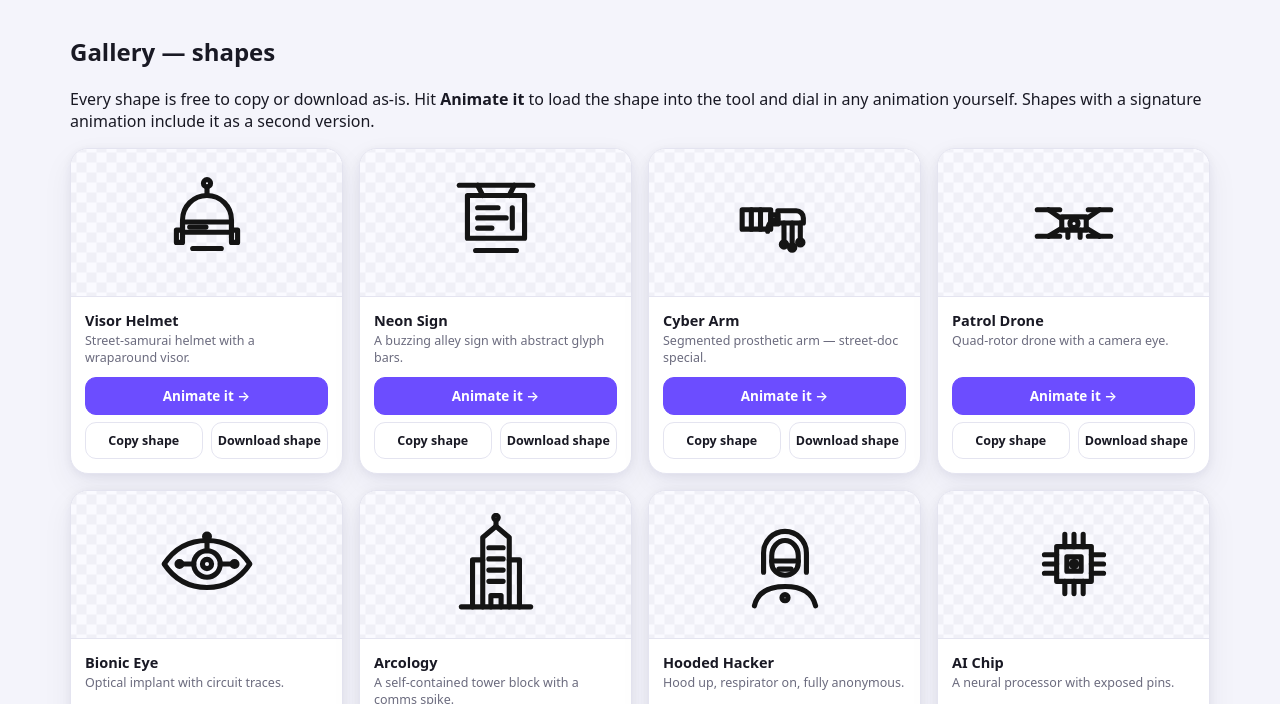
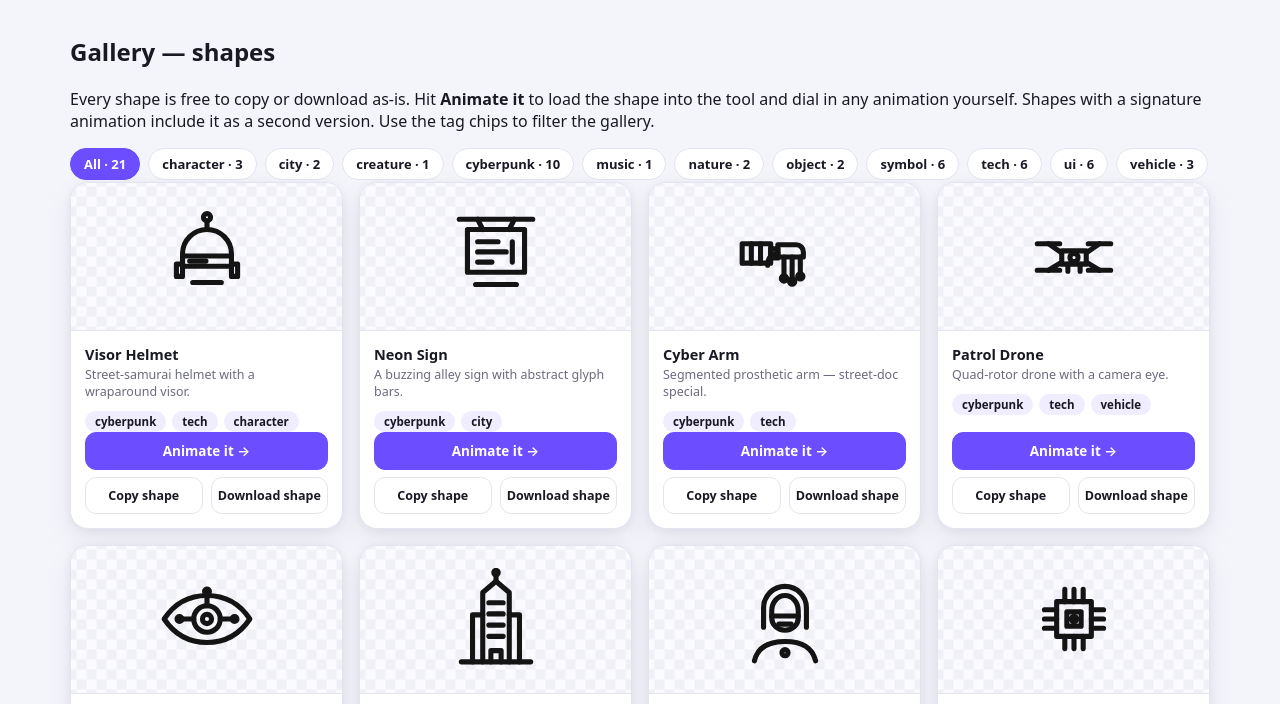
Before and after one commit to icekiller333/animated-svgs, a plain HTML site: page index.html in a window 1280 px wide. Both pictures are taken after a click on the button "Gallery". Shown: the part 81-785 px from the top of the page. Drawn offline with Linux system fonts and the light colour scheme.

Commit message:
Gallery tags: tag all 21 shapes, add tag filter chips and per-card tag labels

```diff
--- a/index.html
+++ b/index.html
@@ -135,6 +135,13 @@ section.viewhead p{color:var(--muted);margin:0 0 14px;font-size:14px}
 .gtoggle button{flex:1;border:0;background:transparent;font:inherit;font-size:12px;font-weight:700;padding:5px 4px;border-radius:7px;cursor:pointer;color:var(--muted)}
 .gtoggle button.on{background:#fff;color:var(--ink);box-shadow:0 1px 5px rgba(25,25,60,.14)}
 .gact{margin-top:auto;display:flex;flex-direction:column;gap:7px}
+.tagchips{display:flex;flex-wrap:wrap;gap:8px;margin:16px 0 2px}
+.tchip{border:1.5px solid var(--line);background:#fff;color:var(--ink);border-radius:999px;padding:6px 13px;font:inherit;font-size:13px;font-weight:700;cursor:pointer}
+.tchip:hover{border-color:var(--accent)}
+.tchip.on{background:var(--accent);border-color:var(--accent);color:#fff}
+.gtags{display:flex;flex-wrap:wrap;gap:6px}
+.gtag{border:0;background:var(--accent-soft);color:var(--accent-dark);border-radius:999px;padding:3px 10px;font:inherit;font-size:11.5px;font-weight:700;cursor:pointer}
+.gtag:hover{background:var(--accent);color:#fff}
 .gact .row{flex-wrap:nowrap}
 .gact .row .btn{flex:1;white-space:nowrap;padding-left:4px;padding-right:4px;font-size:12.5px}
 #toast{position:fixed;left:50%;bottom:24px;transform:translate(-50%,80px);background:var(--ink);color:#fff;font-size:14px;font-weight:600;padding:11px 18px;border-radius:999px;box-shadow:0 10px 30px rgba(0,0,0,.25);transition:transform .25s cubic-bezier(.2,1.6,.4,1);z-index:50;pointer-events:none}
@@ -304,8 +311,9 @@ footer{max-width:1180px;margin:0 auto;padding:0 20px 34px;color:var(--muted);fon
   <section id="viewGallery" hidden>
     <div class="viewhead">
       <h2>Gallery — shapes</h2>
-      <p>Every shape is free to copy or download as-is. Hit <b>Animate it</b> to load the shape into the tool and dial in any animation yourself. Shapes with a signature animation include it as a second version.</p>
+      <p>Every shape is free to copy or download as-is. Hit <b>Animate it</b> to load the shape into the tool and dial in any animation yourself. Shapes with a signature animation include it as a second version. Use the tag chips to filter the gallery.</p>
     </div>
+    <div class="tagchips" id="tagChips"></div>
     <div class="gallery" id="galleryGrid"></div>
   </section>
 </main>
@@ -651,63 +659,63 @@ $("dlBtn").onclick=()=>{const v=$("out").value;if(v){download("svg-factory.svg",
 
 /* gallery — shape is the default; a signature animation, when one exists, is a second version */
 const GALLERY=[
- {title:"Visor Helmet",desc:"Street-samurai helmet with a wraparound visor.",
+ {title:"Visor Helmet",tags:["cyberpunk", "tech", "character"],desc:"Street-samurai helmet with a wraparound visor.",
   shape:'<svg xmlns="http://www.w3.org/2000/svg" viewBox="0 0 100 100"><g fill="none" stroke="#141414" stroke-width="5" stroke-linecap="round" stroke-linejoin="round"><path d="M26 66V48a24 24 0 0 1 48 0v18"/><path d="M26 50h48v10H26z"/><path d="M33 55h16"/><path d="M20 58h6v12h-6z"/><path d="M80 58h-6v12h6z"/><path d="M50 24v-8"/><circle cx="50" cy="12" r="3.5"/><path d="M36 76h28"/></g></svg>'},
- {title:"Neon Sign",desc:"A buzzing alley sign with abstract glyph bars.",
+ {title:"Neon Sign",tags:["cyberpunk", "city"],desc:"A buzzing alley sign with abstract glyph bars.",
   shape:'<svg xmlns="http://www.w3.org/2000/svg" viewBox="0 0 100 100"><g fill="none" stroke="#141414" stroke-width="5" stroke-linecap="round" stroke-linejoin="round"><path d="M14 14h72"/><path d="M32 14l5 10M68 14l-5 10"/><path d="M22 24h56v42H22z"/><path d="M32 36h20M32 46h28M32 56h14"/><path d="M66 36v20"/><path d="M30 78h40"/></g></svg>'},
- {title:"Cyber Arm",desc:"Segmented prosthetic arm — street-doc special.",
+ {title:"Cyber Arm",tags:["cyberpunk", "tech"],desc:"Segmented prosthetic arm — street-doc special.",
   shape:'<svg xmlns="http://www.w3.org/2000/svg" viewBox="0 0 100 100"><g fill="none" stroke="#141414" stroke-width="5" stroke-linecap="round" stroke-linejoin="round"><path d="M8 38h28v19H8z"/><path d="M17 38v19M26 38v19"/><path d="M36 43h7v9h-7z"/><path d="M43 39h18a7 7 0 0 1 7 7v5H43z"/><path d="M49 51v17M57 51v20M65 51v15"/><circle cx="49" cy="72" r="2.6"/><circle cx="57" cy="75" r="2.6"/><circle cx="65" cy="70" r="2.6"/><path d="M43 47c-6 1-10 5-10 12"/></g></svg>'},
- {title:"Patrol Drone",desc:"Quad-rotor drone with a camera eye.",
+ {title:"Patrol Drone",tags:["cyberpunk", "tech", "vehicle"],desc:"Quad-rotor drone with a camera eye.",
   shape:'<svg xmlns="http://www.w3.org/2000/svg" viewBox="0 0 100 100"><g fill="none" stroke="#141414" stroke-width="5" stroke-linecap="round" stroke-linejoin="round"><path d="M38 45h24v13H38z"/><circle cx="50" cy="51.5" r="4"/><path d="M38 47L25 38M62 47l13-9M38 56l-13 8M62 56l13 8"/><path d="M14 38h22M64 38h22M14 64h22M64 64h22"/><path d="M44 58v7M56 58v7"/></g></svg>'},
- {title:"Bionic Eye",desc:"Optical implant with circuit traces.",
+ {title:"Bionic Eye",tags:["cyberpunk", "tech"],desc:"Optical implant with circuit traces.",
   shape:'<svg xmlns="http://www.w3.org/2000/svg" viewBox="0 0 100 100"><g fill="none" stroke="#141414" stroke-width="5" stroke-linecap="round" stroke-linejoin="round"><path d="M8 50c10-15 24-23 42-23s32 8 42 23c-10 15-24 23-42 23S18 65 8 50z"/><circle cx="50" cy="50" r="13"/><circle cx="50" cy="50" r="4.5"/><path d="M50 37V27M63 50h10M37 50H27"/><circle cx="50" cy="23" r="2.4"/><circle cx="77" cy="50" r="2.4"/><circle cx="23" cy="50" r="2.4"/></g></svg>'},
- {title:"Arcology",desc:"A self-contained tower block with a comms spike.",
+ {title:"Arcology",tags:["cyberpunk", "city"],desc:"A self-contained tower block with a comms spike.",
   shape:'<svg xmlns="http://www.w3.org/2000/svg" viewBox="0 0 100 100"><g fill="none" stroke="#141414" stroke-width="5" stroke-linecap="round" stroke-linejoin="round"><path d="M37 92V24l13-11 13 11v68"/><path d="M50 13V7"/><circle cx="50" cy="4.5" r="2.2"/><path d="M43 34h14M43 45h14M43 56h14M43 67h14"/><path d="M45 92V81h10v11"/><path d="M37 46H27v46M63 46h10v46"/><path d="M16 92h68"/></g></svg>'},
- {title:"Hooded Hacker",desc:"Hood up, respirator on, fully anonymous.",
+ {title:"Hooded Hacker",tags:["cyberpunk", "character"],desc:"Hood up, respirator on, fully anonymous.",
   shape:'<svg xmlns="http://www.w3.org/2000/svg" viewBox="0 0 100 100"><g fill="none" stroke="#141414" stroke-width="5" stroke-linecap="round" stroke-linejoin="round"><path d="M29 58V39a21 21 0 0 1 42 0v19"/><path d="M37 42a13 15 0 0 1 26 0v7a13 12 0 0 1-26 0z"/><path d="M37 47h26"/><path d="M44 55h12"/><path d="M20 91c3-13 13-19 30-19s27 6 30 19"/><circle cx="50" cy="83" r="3"/></g></svg>'},
- {title:"AI Chip",desc:"A neural processor with exposed pins.",
+ {title:"AI Chip",tags:["cyberpunk", "tech"],desc:"A neural processor with exposed pins.",
   shape:'<svg xmlns="http://www.w3.org/2000/svg" viewBox="0 0 100 100"><g fill="none" stroke="#141414" stroke-width="5" stroke-linecap="round" stroke-linejoin="round"><path d="M33 33h34v34H33z"/><path d="M43 43h14v14H43z"/><circle cx="50" cy="50" r="2.6"/><path d="M41 33V21M50 33V21M59 33V21M41 67v12M50 67v12M59 67v12M33 41H21M33 50H21M33 59H21M67 41h12M67 50h12M67 59h12"/></g></svg>'},
- {title:"Street Bike",desc:"A low-slung electric street bike.",
+ {title:"Street Bike",tags:["cyberpunk", "vehicle"],desc:"A low-slung electric street bike.",
   shape:'<svg xmlns="http://www.w3.org/2000/svg" viewBox="0 0 100 100"><g fill="none" stroke="#141414" stroke-width="5" stroke-linecap="round" stroke-linejoin="round"><circle cx="25" cy="67" r="13"/><circle cx="77" cy="67" r="13"/><circle cx="25" cy="67" r="3"/><circle cx="77" cy="67" r="3"/><path d="M25 67l17-19h17l18 19M42 48l-7 19M59 48l5-11h11"/><path d="M35 43h15"/><path d="M45 56h19l7 11H38z"/><path d="M5 84h26M45 84h18M72 84h23"/></g></svg>'},
- {title:"Cyberdeck",desc:"A hacker's deck, waveform on screen.",
+ {title:"Cyberdeck",tags:["cyberpunk", "tech"],desc:"A hacker's deck, waveform on screen.",
   shape:'<svg xmlns="http://www.w3.org/2000/svg" viewBox="0 0 100 100"><g fill="none" stroke="#141414" stroke-width="5" stroke-linecap="round" stroke-linejoin="round"><rect x="25" y="16" width="50" height="68" rx="6"/><path d="M33 26h34v25H33z"/><path d="M37 42l6-7 6 11 5-5 4 3"/><path d="M37 62h7M48 62h7M59 62h7M37 71h7M48 71h7M59 71h7"/><path d="M67 16V7"/><circle cx="67" cy="4.5" r="2.2"/></g></svg>'},
- {title:"One-Wheel Board",desc:"Central tire with footpad decks. Shape only — animate it your way.",
+ {title:"One-Wheel Board",tags:["vehicle", "object"],desc:"Central tire with footpad decks. Shape only — animate it your way.",
   shape:'<svg xmlns="http://www.w3.org/2000/svg" viewBox="0 0 600 300" width="100%" height="100%"> <defs> <style> .line { fill: none; stroke: #000000; stroke-width: 10; stroke-linecap: round; stroke-linejoin: round; } </style> </defs> <!-- Central Tire --> <circle cx="300" cy="160" r="80" class="line" /> <circle cx="300" cy="160" r="30" class="line" /> <!-- Left Deck / Footpad Rail --> <path d="M 60 140 L 225 140 L 225 180 L 60 180 Z" class="line" /> <!-- Right Deck / Footpad Rail --> <path d="M 375 140 L 540 140 L 540 180 L 375 180 Z" class="line" /> <!-- Front Bumper --> <path d="M 60 180 L 60 195 L 120 195" class="line" /> <!-- Rear Bumper --> <path d="M 540 180 L 540 195 L 480 195" class="line" /> <!-- Subtle Footpad Angle Accents --> <line x1="80" y1="140" x2="220" y2="140" class="line" /> <line x1="380" y1="140" x2="520" y2="140" class="line" /> </svg>'},
- {title:"Moonshine Jug",desc:"A classic XXX jug. Shape only — animate it your way.",
+ {title:"Moonshine Jug",tags:["object"],desc:"A classic XXX jug. Shape only — animate it your way.",
   shape:'<svg xmlns="http://www.w3.org/2000/svg" viewBox="0 0 100 100"><rect x="43" y="5" width="14" height="10" rx="2" fill="none" stroke="#141414" stroke-width="5"/><rect x="39" y="17" width="22" height="8" rx="3" fill="none" stroke="#141414" stroke-width="5"/><path d="M41 25c0 7-3 11-7 17-9 12-13 22-11 36 1 10 8 17 27 17s26-7 27-17c2-14-2-24-11-36-4-6-7-10-7-17" fill="none" stroke="#141414" stroke-width="5" stroke-linecap="round"/><path d="M61 34c13-3 23 6 22 17-1 10-10 16-19 13 5-8 4-22-3-30z" fill="none" stroke="#141414" stroke-width="5" stroke-linejoin="round"/><path d="M35 72l8 10M43 72l-8 10M47 72l8 10M55 72l-8 10M59 72l8 10M67 72l-8 10" stroke="#141414" stroke-width="4" stroke-linecap="round"/></svg>'},
- {title:"Palm Tree",desc:"A leaning palm with coconuts.",
+ {title:"Palm Tree",tags:["nature"],desc:"A leaning palm with coconuts.",
   shape:'<svg xmlns="http://www.w3.org/2000/svg" viewBox="0 0 100 100"><path d="M55 45C44 31 30 27 18 33M55 45c-12-2-24 1-31 9M55 45c-1-13 4-23 13-28M55 45c8-16 22-21 33-16M55 45c13-3 25 1 31 9" fill="none" stroke="#141414" stroke-width="5" stroke-linecap="round"/><circle cx="48" cy="50" r="4.5" fill="none" stroke="#141414" stroke-width="4.5"/><circle cx="62" cy="50" r="4.5" fill="none" stroke="#141414" stroke-width="4.5"/><path d="M43 95c1-16 4-31 9-44M57 95c0-15-1-29-3-42M44 82c3 2 8 2 12 0M46 68c3 2 7 2 10 0M22 95h56" fill="none" stroke="#141414" stroke-width="5" stroke-linecap="round"/></svg>',
   sigName:"Sway",
   sig:'<svg xmlns="http://www.w3.org/2000/svg" viewBox="0 0 100 100"><style>.sw{transform-box:fill-box;transform-origin:50% 100%;animation:sw 3.6s ease-in-out infinite}@keyframes sw{0%,100%{transform:rotate(-2deg)}50%{transform:rotate(2.6deg)}}</style><g class="sw"><path d="M55 45C44 31 30 27 18 33M55 45c-12-2-24 1-31 9M55 45c-1-13 4-23 13-28M55 45c8-16 22-21 33-16M55 45c13-3 25 1 31 9" fill="none" stroke="#141414" stroke-width="5" stroke-linecap="round"/><circle cx="48" cy="50" r="4.5" fill="none" stroke="#141414" stroke-width="4.5"/><circle cx="62" cy="50" r="4.5" fill="none" stroke="#141414" stroke-width="4.5"/><path d="M43 95c1-16 4-31 9-44M57 95c0-15-1-29-3-42M44 82c3 2 8 2 12 0M46 68c3 2 7 2 10 0M22 95h56" fill="none" stroke="#141414" stroke-width="5" stroke-linecap="round"/></g></svg>'},
- {title:"Check Mark",desc:"A bold check inside a ring.",
+ {title:"Check Mark",tags:["ui", "symbol"],desc:"A bold check inside a ring.",
   shape:'<svg xmlns="http://www.w3.org/2000/svg" viewBox="0 0 100 100"><path d="M50 6 A44 44 0 1 1 49.9 6" fill="none" stroke="#141414" stroke-width="6" stroke-linecap="round"/><path d="M32 52l13 13 24-29" fill="none" stroke="#141414" stroke-width="6" stroke-linecap="round" stroke-linejoin="round"/></svg>',
   sigName:"Draw-on",
   sig:'<svg xmlns="http://www.w3.org/2000/svg" viewBox="0 0 100 100"><style>.r{stroke-dasharray:277;stroke-dashoffset:277;animation:d 3s ease-in-out infinite}@keyframes d{0%{stroke-dashoffset:277}55%,100%{stroke-dashoffset:0}}.t{stroke-dasharray:62;stroke-dashoffset:62;animation:t 3s ease-in-out infinite}@keyframes t{0%,50%{stroke-dashoffset:62}80%,100%{stroke-dashoffset:0}}</style><path class="r" d="M50 6 A44 44 0 1 1 49.9 6" fill="none" stroke="#141414" stroke-width="6" stroke-linecap="round"/><path class="t" d="M32 52l13 13 24-29" fill="none" stroke="#141414" stroke-width="6" stroke-linecap="round" stroke-linejoin="round"/></svg>'},
- {title:"Heart",desc:"A classic heart outline.",
+ {title:"Heart",tags:["ui", "symbol"],desc:"A classic heart outline.",
   shape:'<svg xmlns="http://www.w3.org/2000/svg" viewBox="0 0 100 100"><path d="M50 84C20 62 12 44 12 31 12 17 23 8 35 8c7 0 12 3 15 8 3-5 8-8 15-8 12 0 23 9 23 23 0 13-8 31-38 53z" fill="none" stroke="#141414" stroke-width="5" stroke-linejoin="round"/></svg>',
   sigName:"Pulse",
   sig:'<svg xmlns="http://www.w3.org/2000/svg" viewBox="0 0 100 100"><style>.h{transform-box:fill-box;transform-origin:center;animation:p 1.2s ease-in-out infinite}@keyframes p{0%,100%{transform:scale(1)}30%{transform:scale(1.14)}45%{transform:scale(1.05)}}</style><path class="h" d="M50 84C20 62 12 44 12 31 12 17 23 8 35 8c7 0 12 3 15 8 3-5 8-8 15-8 12 0 23 9 23 23 0 13-8 31-38 53z" fill="none" stroke="#141414" stroke-width="5" stroke-linejoin="round"/></svg>'},
- {title:"Star",desc:"A five-point star outline.",
+ {title:"Star",tags:["ui", "symbol"],desc:"A five-point star outline.",
   shape:'<svg xmlns="http://www.w3.org/2000/svg" viewBox="0 0 100 100"><polygon points="50,6 61,38 95,38 67,57 77,90 50,70 23,90 33,57 5,38 39,38" fill="none" stroke="#141414" stroke-width="4.5" stroke-linejoin="round"/></svg>',
   sigName:"Spin",
   sig:'<svg xmlns="http://www.w3.org/2000/svg" viewBox="0 0 100 100"><style>.s{transform-box:fill-box;transform-origin:center;animation:r 6s linear infinite}@keyframes r{to{transform:rotate(360deg)}}</style><polygon class="s" points="50,6 61,38 95,38 67,57 77,90 50,70 23,90 33,57 5,38 39,38" fill="none" stroke="#141414" stroke-width="4.5" stroke-linejoin="round"/></svg>'},
- {title:"Down Arrow",desc:"A scroll-this-way arrow.",
+ {title:"Down Arrow",tags:["ui", "symbol"],desc:"A scroll-this-way arrow.",
   shape:'<svg xmlns="http://www.w3.org/2000/svg" viewBox="0 0 100 100"><path d="M50 14v52" stroke="#141414" stroke-width="6" stroke-linecap="round"/><path d="M26 46l24 26 24-26" fill="none" stroke="#141414" stroke-width="6" stroke-linecap="round" stroke-linejoin="round"/></svg>',
   sigName:"Bounce",
   sig:'<svg xmlns="http://www.w3.org/2000/svg" viewBox="0 0 100 100"><style>.a{animation:b 1.4s ease-in-out infinite}@keyframes b{0%,100%{transform:translateY(0)}50%{transform:translateY(14px)}}</style><g class="a"><path d="M50 14v52" stroke="#141414" stroke-width="6" stroke-linecap="round"/><path d="M26 46l24 26 24-26" fill="none" stroke="#141414" stroke-width="6" stroke-linecap="round" stroke-linejoin="round"/></g></svg>'},
- {title:"Bell",desc:"A notification bell outline.",
+ {title:"Bell",tags:["ui", "symbol"],desc:"A notification bell outline.",
   shape:'<svg xmlns="http://www.w3.org/2000/svg" viewBox="0 0 100 100"><path d="M50 10a8 8 0 0 1 8 8c10 4 14 12 14 24 0 10 3 14 6 18H22c3-4 6-8 6-18 0-12 4-20 14-24a8 8 0 0 1 8-8z" fill="none" stroke="#141414" stroke-width="5" stroke-linejoin="round"/><circle cx="50" cy="70" r="8" fill="none" stroke="#141414" stroke-width="5"/></svg>',
   sigName:"Wiggle",
   sig:'<svg xmlns="http://www.w3.org/2000/svg" viewBox="0 0 100 100"><style>.b{transform-box:fill-box;transform-origin:50% 8%;animation:w 2.2s ease-in-out infinite}@keyframes w{0%,55%,100%{transform:rotate(0)}60%{transform:rotate(-11deg)}70%{transform:rotate(9deg)}80%{transform:rotate(-5deg)}90%{transform:rotate(3deg)}}</style><g class="b"><path d="M50 10a8 8 0 0 1 8 8c10 4 14 12 14 24 0 10 3 14 6 18H22c3-4 6-8 6-18 0-12 4-20 14-24a8 8 0 0 1 8-8z" fill="none" stroke="#141414" stroke-width="5" stroke-linejoin="round"/><circle cx="50" cy="70" r="8" fill="none" stroke="#141414" stroke-width="5"/></g></svg>'},
- {title:"Sun",desc:"A sun with eight rays.",
+ {title:"Sun",tags:["nature", "symbol"],desc:"A sun with eight rays.",
   shape:'<svg xmlns="http://www.w3.org/2000/svg" viewBox="0 0 100 100"><g stroke="#141414" stroke-width="5" stroke-linecap="round"><line x1="50" y1="4" x2="50" y2="14"/><line x1="50" y1="86" x2="50" y2="96"/><line x1="4" y1="50" x2="14" y2="50"/><line x1="86" y1="50" x2="96" y2="50"/><line x1="18" y1="18" x2="25" y2="25"/><line x1="75" y1="75" x2="82" y2="82"/><line x1="82" y1="18" x2="75" y2="25"/><line x1="25" y1="75" x2="18" y2="82"/></g><circle cx="50" cy="50" r="21" fill="none" stroke="#141414" stroke-width="5"/></svg>',
   sigName:"Color fade",
   sig:'<svg xmlns="http://www.w3.org/2000/svg" viewBox="0 0 100 100"><style>.c{animation:f 3s ease-in-out infinite alternate}@keyframes f{from{stroke:#141414}to{stroke:#ff8c1a}}</style><g class="c" stroke="#141414" stroke-width="5" stroke-linecap="round"><line x1="50" y1="4" x2="50" y2="14"/><line x1="50" y1="86" x2="50" y2="96"/><line x1="4" y1="50" x2="14" y2="50"/><line x1="86" y1="50" x2="96" y2="50"/><line x1="18" y1="18" x2="25" y2="25"/><line x1="75" y1="75" x2="82" y2="82"/><line x1="82" y1="18" x2="75" y2="25"/><line x1="25" y1="75" x2="18" y2="82"/></g><circle class="c" cx="50" cy="50" r="21" fill="none" stroke="#141414" stroke-width="5"/></svg>'},
- {title:"Blob",desc:"A round organic blob, ready to morph.",
+ {title:"Blob",tags:["character", "creature"],desc:"A round organic blob, ready to morph.",
   shape:'<svg xmlns="http://www.w3.org/2000/svg" viewBox="0 0 100 100"><path d="M50 5 C70 5 95 25 95 50 C95 75 70 95 50 95 C30 95 5 75 5 50 C5 25 30 5 50 5 Z" fill="none" stroke="#141414" stroke-width="5"/></svg>',
   sigName:"Morph",
   sig:'<svg xmlns="http://www.w3.org/2000/svg" viewBox="0 0 100 100"><path d="M50 5 C70 5 95 25 95 50 C95 75 70 95 50 95 C30 95 5 75 5 50 C5 25 30 5 50 5 Z" fill="none" stroke="#141414" stroke-width="5"><animate attributeName="d" dur="4s" repeatCount="indefinite" values="M50 5 C70 5 95 25 95 50 C95 75 70 95 50 95 C30 95 5 75 5 50 C5 25 30 5 50 5 Z;M50 12 C86 2 92 30 88 52 C84 74 72 88 48 90 C24 92 10 76 12 50 C14 24 22 16 50 12 Z;M50 5 C70 5 95 25 95 50 C95 75 70 95 50 95 C30 95 5 75 5 50 C5 25 30 5 50 5 Z"/></path></svg>'},
- {title:"Equalizer Bars",desc:"Three audio / loading bars, outlined.",
+ {title:"Equalizer Bars",tags:["ui", "music"],desc:"Three audio / loading bars, outlined.",
   shape:'<svg xmlns="http://www.w3.org/2000/svg" viewBox="0 0 100 100"><rect x="16" y="22" width="16" height="62" rx="5" fill="none" stroke="#141414" stroke-width="4.5"/><rect x="42" y="22" width="16" height="62" rx="5" fill="none" stroke="#141414" stroke-width="4.5"/><rect x="68" y="22" width="16" height="62" rx="5" fill="none" stroke="#141414" stroke-width="4.5"/></svg>',
   sigName:"Equalize",
   sig:'<svg xmlns="http://www.w3.org/2000/svg" viewBox="0 0 100 100"><style>.e{transform-box:fill-box;transform-origin:50% 100%;animation:q 1s ease-in-out infinite}.e2{animation-delay:.18s}.e3{animation-delay:.36s}@keyframes q{0%,100%{transform:scaleY(.35)}50%{transform:scaleY(1)}}</style><rect class="e" x="16" y="22" width="16" height="62" rx="5" fill="none" stroke="#141414" stroke-width="4.5"/><rect class="e e2" x="42" y="22" width="16" height="62" rx="5" fill="none" stroke="#141414" stroke-width="4.5"/><rect class="e e3" x="68" y="22" width="16" height="62" rx="5" fill="none" stroke="#141414" stroke-width="4.5"/></svg>'}
@@ -718,17 +726,38 @@ GALLERY.forEach((g,i)=>{
   let toggle="";
   if(g.sig)toggle='<div class="gtoggle"><button data-mode="shape" class="on">Shape</button><button data-mode="sig">'+esc(g.sigName)+'</button></div>';
   card.innerHTML='<div class="gprev">'+g.shape+'</div><div class="gbody"><h3>'+esc(g.title)+'</h3><p>'+esc(g.desc)+'</p>'
+   +'<div class="gtags">'+(g.tags||[]).map(t=>'<button class="gtag" data-tag="'+t+'">'+t+'</button>').join("")+'</div>'
    +toggle
    +'<div class="gact"><button class="btn primary" data-animate="'+i+'">Animate it →</button>'
    +'<div class="row"><button class="btn" data-copy="'+i+'">Copy shape</button><button class="btn" data-dl="'+i+'">Download shape</button></div></div></div>';
   grid.appendChild(card);
 });
+/* tag filtering */
+const chipsBox=$("tagChips");
+const allTags=[...new Set(GALLERY.flatMap(g=>g.tags||[]))].sort();
+let curTag="all";
+function applyTagFilter(){
+  document.querySelectorAll(".gcard").forEach((card,i)=>{
+    const g=GALLERY[i];
+    card.style.display=(curTag==="all"||(g.tags||[]).includes(curTag))?"":"none";
+  });
+}
+function renderChips(){
+  chipsBox.innerHTML="";
+  const mk=(tag,label,count)=>{const b=document.createElement("button");b.className="tchip"+(curTag===tag?" on":"");b.textContent=label+" · "+count;b.onclick=()=>{curTag=tag;renderChips();applyTagFilter();};chipsBox.appendChild(b);};
+  mk("all","All",GALLERY.length);
+  allTags.forEach(t=>mk(t,t,GALLERY.filter(g=>(g.tags||[]).includes(t)).length));
+}
+function setTag(t){curTag=t;renderChips();applyTagFilter();}
+renderChips();
 function cardVersion(card){
   const g=GALLERY[+card.querySelector("[data-copy]").dataset.copy];
   return card.dataset.mode==="sig"&&g.sig?g.sig:g.shape;
 }
 grid.addEventListener("click",e=>{
   const card=e.target.closest(".gcard");if(!card)return;
+  const tg=e.target.closest("[data-tag]");
+  if(tg){setTag(tg.dataset.tag);chipsBox.scrollIntoView({behavior:"smooth",block:"start"});return;}
   const tog=e.target.closest("button[data-mode]");
   if(tog){
     card.dataset.mode=tog.dataset.mode;
```
